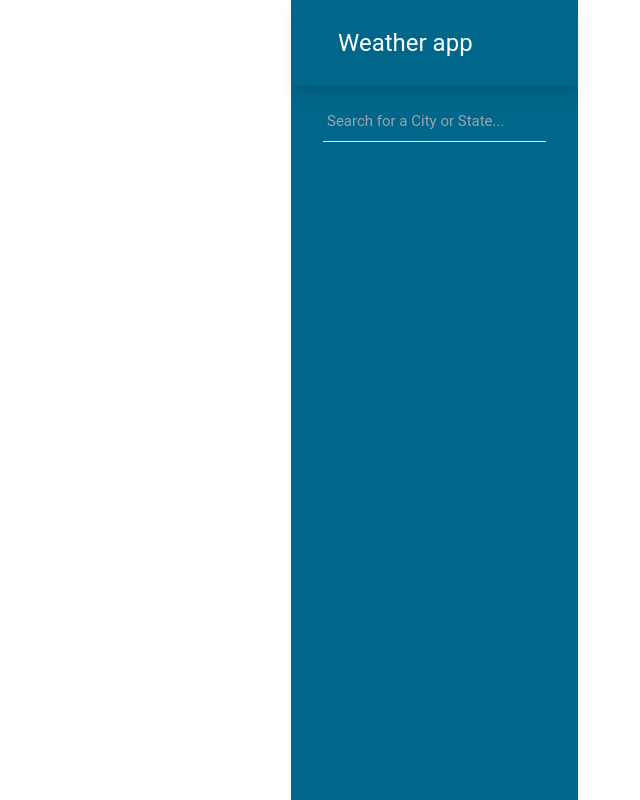
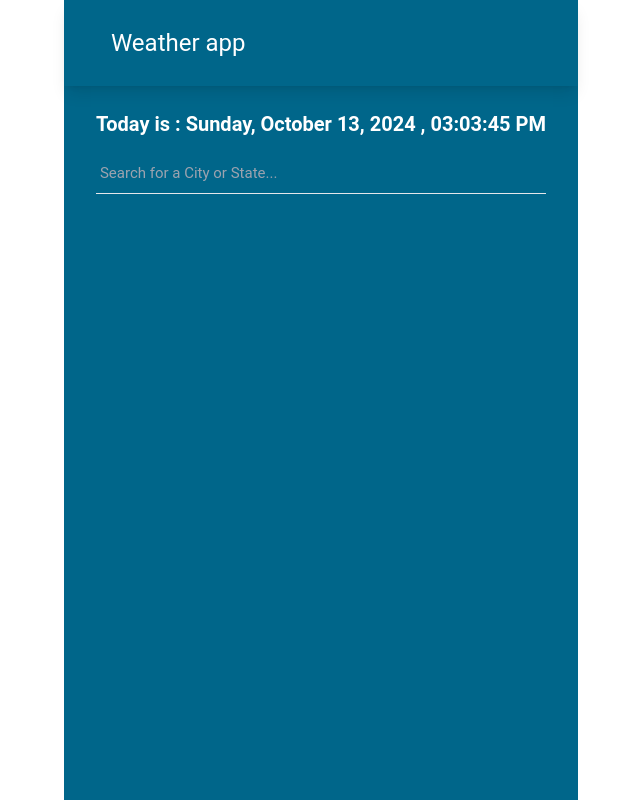
Before and after one commit to Kinyula/weather-app-v1.0, a Vue app: page / in a window 1280 px wide. Shown: the whole page, without its empty margins (62-702 px from the left). Built offline with nearby package versions, Linux system fonts and the light colour scheme.

Commit message:
date was added

```diff
--- a/src/views/HomeView.vue
+++ b/src/views/HomeView.vue
@@ -52,10 +52,31 @@ const getWeather = async (lat, lon) => {
   }
 };
 
+const date = new Date();
+
+
+const readableDate = date.toLocaleDateString('en-US', {
+  weekday: 'long',
+  year: 'numeric',
+  month: 'long',
+  day: 'numeric'
+});
+
+
+const readableTime = date.toLocaleTimeString('en-US', {
+  hour: '2-digit',
+  minute: '2-digit',
+  second: '2-digit'
+});
 </script>
 
 <template>
   <main class="container text-white">
+
+    <p class="text-xl font-bold text-center mt-6">
+      Today is :
+      {{ readableDate }} , {{ readableTime }}
+    </p>
     <div class="pt-4 mb-8 relative">
       <input
         type="text"
```
